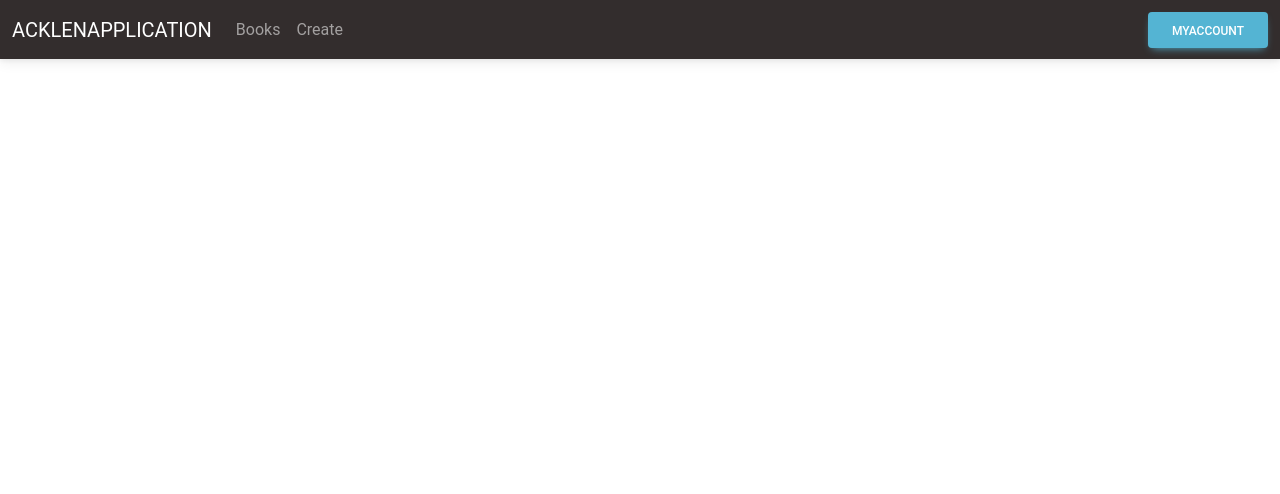
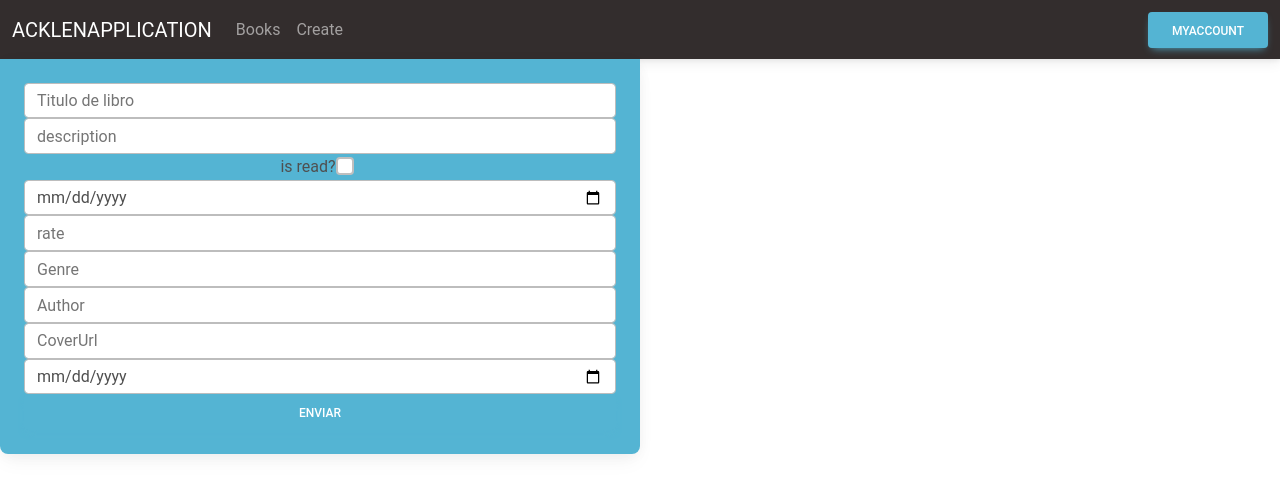
Before and after one commit to helmer2020reyes/acklenfrontend, a React (Create React App) app: page /create in a window 1280 px wide. Shown: the top 494 px of the page. Built offline with nearby package versions, Linux system fonts and the light colour scheme.

Commit message:
Added components of edit and add

```diff
--- a/src/App.js
+++ b/src/App.js
@@ -3,6 +3,8 @@ import './App.css';
 import Header from './_layout/Header';
 import { BrowserRouter, Route } from 'react-router-dom';
 import MainTable from './_layout/TableBook';
+import FormAdd from './_layout/FormAdd';
+import Formedit from './_layout/Formedit';
 
 function App() {
   return (
@@ -16,6 +18,15 @@ function App() {
         <Route exact path='/'>
         <MainTable></MainTable>
         </Route>
+        <Route exact path='/edit/:id'>
+          <h1>Edit Book</h1>
+          <Formedit></Formedit>
+        </Route>
+        <Route>
+        <Route exact path='/create'>
+        <FormAdd></FormAdd>
+        </Route>
+        </Route>
 
         </BrowserRouter>
       </main>
--- a/src/_layout/FormAdd.js
+++ b/src/_layout/FormAdd.js
@@ -0,0 +1,77 @@
+import { React,useState } from "react";
+import * as serviceBook from './../services/books';
+
+export default function FormAdd(){
+    const [form, setForm]=useState({
+        'title': '',
+        'description': '',
+        'isread':false,
+        'dateread':'',
+        'rate':'',
+        'genre': '',
+        'author': '',
+        'coverurl': '',
+        'dateadded': ''
+
+    });
+
+    const handleInput = (event) => {
+        const nameField = event.target.name;
+
+        const valueField = event.target.type === "checkbox" ? event.target.checked : event.target.value;
+        setForm({
+            ...form,
+            [nameField]: valueField
+        });
+        console.log(form);
+    }
+
+    const handleSubmit = (event) => {
+        event.preventDefault();
+        serviceBook.AddBook(form);
+        window.location.href = "/";
+    }
+
+    return(
+            <div className="col-6">
+                <div className="card">
+                    <div className="card-body bg-info">
+                    <form onSubmit={handleSubmit}>
+                        <div className="form-group">
+                            <input type="text" name="title" placeholder="Titulo de libro" className="form-control"  value={form.title} onChange={handleInput} ></input>
+                        </div>
+                        <div className="form-group">
+                            <input type="text" name="description" placeholder="description" className="form-control" value={form.description} onChange={handleInput} ></input>
+                        </div>
+                        <div className="form-group">
+                            <label htmlFor="isread">is read?</label>
+                            <input type="checkbox" name="isread" id="isread" className="form-check-input" value={form.isread} onChange={handleInput} ></input>
+                        </div>
+                        <div className="form-group">
+                            <input type="date" name="dateread" placeholder="DateRead" className="form-control" value={form.dateread} onChange={handleInput} ></input>
+                        </div>
+                        <div className="form-group">
+                            <input type="number" name="rate" placeholder="rate" className="form-control" value={form.rate} onChange={handleInput} ></input>
+                        </div>
+                        <div className="form-group">
+                            <input type="text" name="genre" placeholder="Genre" className="form-control" value={form.genre} onChange={handleInput} ></input>
+                        </div>
+                        <div className="form-group">
+                            <input type="text" name="author" placeholder="Author" className="form-control" value={form.author} onChange={handleInput} ></input>
+                        </div>
+                        <div className="form-group">
+                            <input type="text" name="coverurl" placeholder="CoverUrl" className="form-control" value={form.coverurl} onChange={handleInput} ></input>
+                        </div>
+                        <div className="form-group">
+                            <input type="date" name="dateadded" placeholder="dateadded" className="form-control" value={form.dateadded} onChange={handleInput} ></input>
+                        </div>
+                        <div className="form-group">
+                            <button type="submit" className="btn btn-info btn-block">Enviar</button>
+                        </div>
+                    </form>
+                    </div>
+                </div>
+            </div>
+        )
+
+}
--- a/src/_layout/Formedit.js
+++ b/src/_layout/Formedit.js
@@ -0,0 +1,78 @@
+import { React,useState,useEffect } from "react";
+import { useParams } from "react-router-dom";
+import * as serviceBook from './../services/books';
+
+export default function Formedit(){
+    const [form, setForm ] = useState({
+        'title': '',
+        'description': '',
+        'genre': '',
+        'author': '',
+        'coverurl': ''
+    });
+
+    const { id } = useParams();
+
+    useEffect(  () => {
+        const preLoad = async () => {
+            let object = await serviceBook.getBookById(id);
+            let { title, description, genre, author, coverurl } = object;
+            console.log(object);
+            setForm({title, description, genre, author, coverurl});
+        }
+        preLoad();
+    }
+
+    , [] )
+
+
+    const handleInput = (event) => {
+        const nameField = event.target.name;
+        const valueField = event.target.value;
+
+
+        setForm({
+            ...form,
+            [nameField]: valueField
+        });
+
+        console.log(form);
+    }
+
+    const handleSubmit = (event) => {
+        event.preventDefault();
+        serviceBook.updateBook(form, id);
+        window.location.href = "/";
+
+    }
+return( <div className="col-6">
+<div className="card">
+    <div className="card-body bg-info">
+    <form onSubmit={handleSubmit}>
+        <div className="form-group">
+            <input type="text" name="title" placeholder="Titulo de libro" className="form-control"  value={form.title} onChange={handleInput} ></input>
+        </div>
+        <div className="form-group">
+            <input type="text" name="description" placeholder="description" className="form-control" value={form.description} onChange={handleInput} ></input>
+        </div>
+        <div className="form-group">
+            <input type="text" name="genre" placeholder="Genre" className="form-control" value={form.genre} onChange={handleInput} ></input>
+        </div>
+        <div className="form-group">
+            <input type="text" name="author" placeholder="Author" className="form-control" value={form.author} onChange={handleInput} ></input>
+        </div>
+        <div className="form-group">
+            <input type="text" name="coverurl" placeholder="CoverUrl" className="form-control" value={form.coverurl} onChange={handleInput} ></input>
+        </div>
+        <div className="form-group">
+            <button type="submit" className="btn btn-info btn-block">Enviar</button>
+        </div>
+    </form>
+    </div>
+</div>
+</div>
+
+
+)
+
+}
--- a/src/_layout/TableBook.js
+++ b/src/_layout/TableBook.js
@@ -15,7 +15,7 @@ export default function MainTable(){
         load();
         console.log("ACTUALIZADO");
 
-    }, [])
+    })
 
     return(
 
@@ -52,6 +52,7 @@ export default function MainTable(){
             <td>{e.dateadded}</td>
             <td>
                 <div className="btn-group">
+                <Link className="btn btn-default" to={`edit/${e.id}`}>Editar</Link>
                     <button className="btn btn-default" onClick={()=>serviceBook.deleteBooks(e.id)}>Eliminar</button>
                 </div>
             </td>
```
